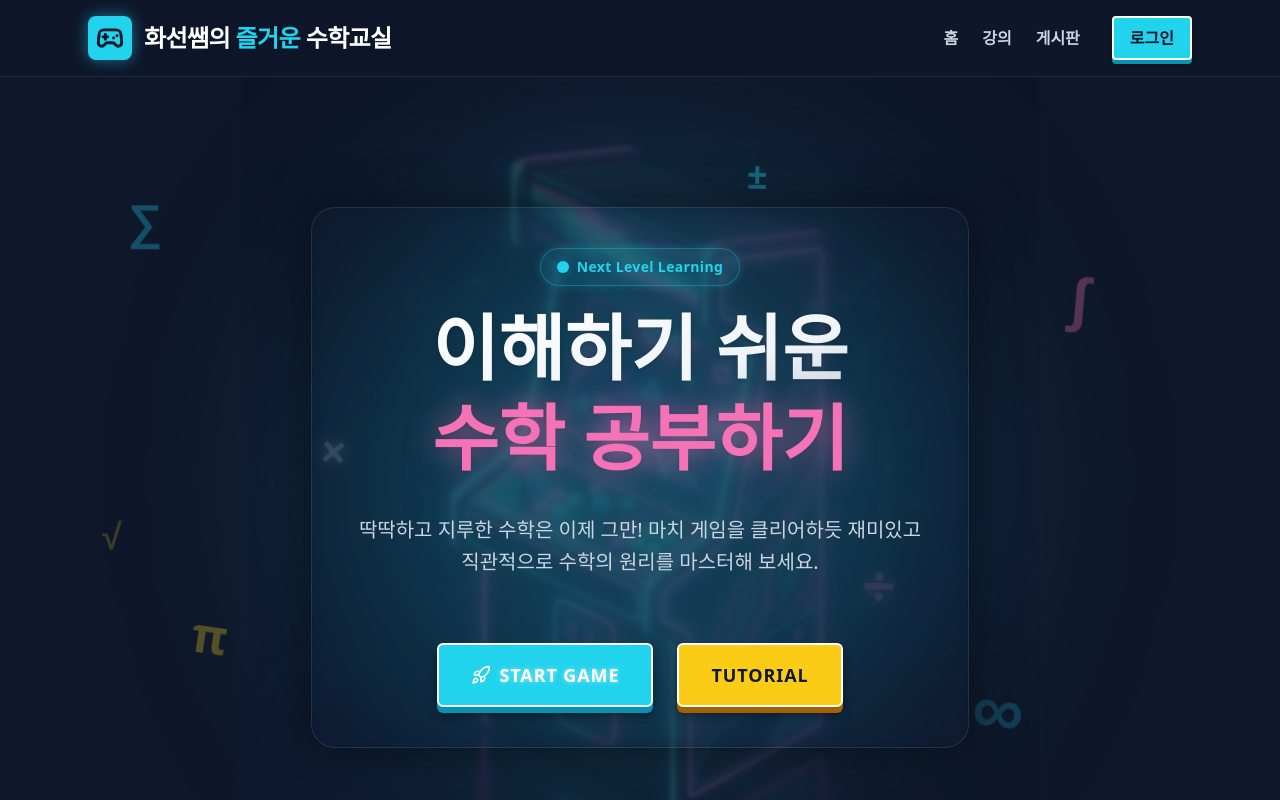
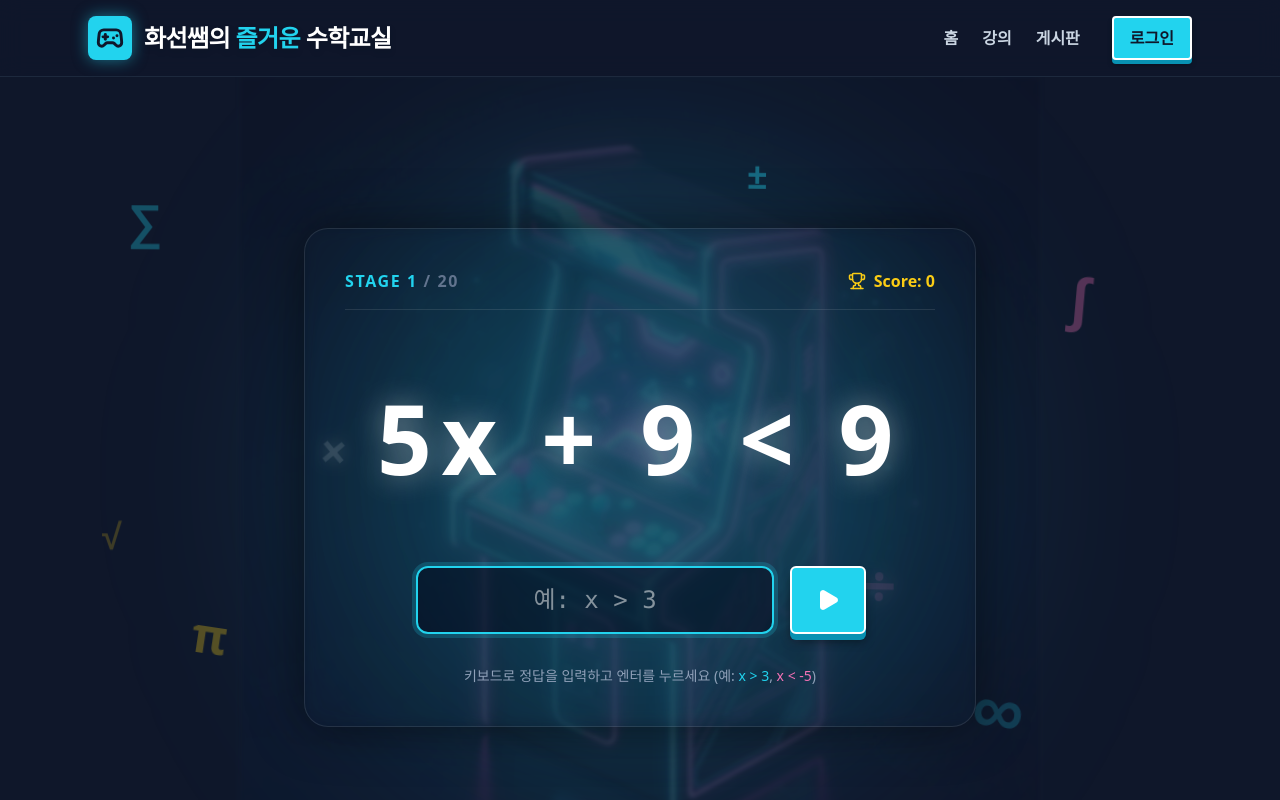
Before and after one commit to ghktjs5932-sketch/New, a Next.js app: page / in a window 1280 px wide. Both pictures are taken after a click on the button "START GAME". Shown: the top 800 px of the page. Built offline with nearby package versions, Linux system fonts and the light colour scheme.

Commit message:
feat: implement linear inequality math game logic and interactive UI

```diff
--- a/app/page.tsx
+++ b/app/page.tsx
@@ -1,6 +1,88 @@
-import { Rocket } from "lucide-react";
+"use client";
+
+import { useState } from "react";
+import { Rocket, Trophy, Play, RotateCcw } from "lucide-react";
+
+type Problem = {
+  question: string;
+  answer: string;
+};
+
+const generateProblems = (): Problem[] => {
+  const problems: Problem[] = [];
+  for (let i = 0; i < 20; i++) {
+    const isNegativeCoef = Math.random() > 0.7; // 30% chance for negative coefficient
+    let a = Math.floor(Math.random() * 5) + 1; // 1 to 5
+    if (isNegativeCoef) a = -a;
+    const b = Math.floor(Math.random() * 21) - 10; // -10 to 10
+    const x = Math.floor(Math.random() * 11) - 5; // -5 to 5 (the exact boundary point)
+
+    const c = a * x + b;
+    const isGreater = Math.random() > 0.5;
+
+    let question = "";
+    if (a === 1) question += "x";
+    else if (a === -1) question += "-x";
+    else question += `${a}x`;
+
+    if (b > 0) question += ` + ${b}`;
+    else if (b < 0) question += ` - ${Math.abs(b)}`;
+
+    question += isGreater ? " > " : " < ";
+    question += c;
+
+    let ansDir = isGreater ? ">" : "<";
+    if (a < 0) ansDir = isGreater ? "<" : ">";
+
+    const answer = `x${ansDir}${x}`;
+    problems.push({ question, answer });
+  }
+  return problems;
+};
 
 export default function Home() {
+  const [gameState, setGameState] = useState<"intro" | "playing" | "end">("intro");
+  const [problems, setProblems] = useState<Problem[]>([]);
+  const [currentIndex, setCurrentIndex] = useState(0);
+  const [score, setScore] = useState(0);
+  const [inputValue, setInputValue] = useState("");
+  const [feedback, setFeedback] = useState<"correct" | "wrong" | null>(null);
+
+  const startGame = () => {
+    setProblems(generateProblems());
+    setCurrentIndex(0);
+    setScore(0);
+    setInputValue("");
+    setFeedback(null);
+    setGameState("playing");
+  };
+
+  const submitAnswer = (e?: React.FormEvent) => {
+    if (e) e.preventDefault();
+    if (!inputValue.trim()) return;
+
+    // Normalize user input (remove all spaces, to lowercase)
+    const normalizedInput = inputValue.replace(/\s+/g, "").toLowerCase();
+    const isCorrect = normalizedInput === problems[currentIndex].answer;
+
+    if (isCorrect) {
+      setScore(s => s + 1);
+      setFeedback("correct");
+    } else {
+      setFeedback("wrong");
+    }
+
+    setTimeout(() => {
+      setFeedback(null);
+      setInputValue("");
+      if (currentIndex + 1 < problems.length) {
+        setCurrentIndex(c => c + 1);
+      } else {
+        setGameState("end");
+      }
+    }, 1000);
+  };
+
   return (
     <div className="flex-1 flex flex-col items-center justify-center p-8 relative z-10 overflow-hidden min-h-screen">
       {/* Decorative background grids/glows */}
@@ -24,7 +106,10 @@ export default function Home() {
         <div className="absolute top-[10%] right-[40%] text-4xl text-neon-cyan/40 animate-float-medium font-black animation-delay-2000">±</div>
       </div>
 
-      <div className="text-center space-y-8 max-w-2xl relative z-10 backdrop-blur-sm bg-slate-900/30 p-10 rounded-3xl border border-white/10 shadow-[0_0_50px_rgba(0,0,0,0.5)]">
+      <div className="text-center w-full max-w-2xl relative z-10 backdrop-blur-sm bg-slate-900/30 p-10 rounded-3xl border border-white/10 shadow-[0_0_50px_rgba(0,0,0,0.5)] transition-all duration-500">
+
+        {gameState === "intro" && (
+          <div className="space-y-8 animate-in fade-in zoom-in duration-500">
             <div className="inline-flex items-center gap-2 px-4 py-2 rounded-full border border-neon-cyan/30 bg-neon-cyan/10 text-neon-cyan font-semibold text-sm mb-4 tracking-wide shadow-[0_0_10px_rgba(34,211,238,0.2)]">
               <span className="relative flex h-3 w-3">
                 <span className="animate-ping absolute inline-flex h-full w-full rounded-full bg-neon-cyan opacity-75"></span>
@@ -39,19 +124,88 @@ export default function Home() {
             </h2>
 
             <p className="text-lg md:text-xl text-slate-300 font-medium leading-relaxed max-w-xl mx-auto">
-          딱딱하고 지루한 수학은 이제 그만! 마치 게임을 클리어하듯 재미있고 직관적으로 수학의 원리를 마스터해 보세요.
+              딱딱하고 지루한 수학은 이제 그만! 마치 게임을 클리어하듯 일차부등식 20문제를 풀고 마스터해 보세요.
             </p>
 
             <div className="pt-8 flex flex-col sm:flex-row items-center justify-center gap-6">
-          <button type="button" className="arcade-btn group flex items-center gap-2 w-full sm:w-auto">
+              <button type="button" onClick={startGame} className="arcade-btn group flex items-center gap-2 w-full sm:w-auto">
                 <Rocket size={20} className="group-hover:animate-bounce" />
                 <span>START GAME</span>
               </button>
+            </div>
+          </div>
+        )}
 
-          <button type="button" className="arcade-btn arcade-btn-yellow w-full sm:w-auto">
-            <span>TUTORIAL</span>
+        {gameState === "playing" && (
+          <div className="space-y-8 animate-in fade-in slide-in-from-bottom-8 duration-500">
+            <div className="flex items-center justify-between border-b border-white/10 pb-4">
+              <span className="text-neon-cyan font-bold tracking-widest uppercase">
+                Stage {currentIndex + 1} <span className="text-slate-500">/ 20</span>
+              </span>
+              <span className="text-bright-yellow font-bold flex items-center gap-2">
+                <Trophy size={18} /> Score: {score}
+              </span>
+            </div>
+
+            <div className="py-12 relative">
+              {feedback === "correct" && (
+                <div className="absolute inset-0 flex items-center justify-center z-20">
+                  <span className="text-6xl font-black text-green-400 drop-shadow-[0_0_20px_rgba(74,222,128,0.8)] animate-out fade-out zoom-out duration-1000">PERFECT!</span>
+                </div>
+              )}
+              {feedback === "wrong" && (
+                <div className="absolute inset-0 flex items-center justify-center z-20">
+                  <span className="text-6xl font-black text-red-500 drop-shadow-[0_0_20px_rgba(239,68,68,0.8)] animate-out fade-out zoom-out duration-1000">MISS!</span>
+                </div>
+              )}
+
+              <h3 className={`text-6xl md:text-8xl font-black text-white tracking-widest drop-shadow-[0_0_15px_rgba(255,255,255,0.4)] transition-opacity ${feedback ? 'opacity-20' : 'opacity-100'}`}>
+                {problems[currentIndex].question}
+              </h3>
+            </div>
+
+            <form onSubmit={submitAnswer} className="flex flex-col sm:flex-row gap-4 max-w-md mx-auto">
+              <input
+                type="text"
+                value={inputValue}
+                onChange={(e) => setInputValue(e.target.value)}
+                disabled={feedback !== null}
+                placeholder="예: x > 3"
+                className="flex-1 bg-slate-950/50 border-2 border-neon-cyan/50 rounded-xl px-6 py-4 text-2xl text-center text-white focus:outline-none focus:border-neon-cyan focus:ring-4 focus:ring-neon-cyan/20 transition-all font-mono"
+                autoFocus
+              />
+              <button
+                type="submit"
+                disabled={feedback !== null}
+                className="arcade-btn !px-6 !py-4"
+              >
+                <Play size={24} className="fill-current" />
+              </button>
+            </form>
+            <p className="text-sm text-slate-400">키보드로 정답을 입력하고 엔터를 누르세요 (예: <span className="text-neon-cyan">x &gt; 3</span>, <span className="text-pixel-pink">x &lt; -5</span>)</p>
+          </div>
+        )}
+
+        {gameState === "end" && (
+          <div className="space-y-8 animate-in fade-in zoom-in duration-500">
+            <h2 className="text-5xl font-black text-white mb-2">GAME OVER</h2>
+            <div className="py-8">
+              <div className="text-8xl font-black text-bright-yellow drop-shadow-[0_0_30px_rgba(250,204,21,0.6)]">
+                {score} <span className="text-4xl text-slate-400">/ 20</span>
+              </div>
+              <p className="mt-6 text-xl text-slate-300">
+                {score === 20 ? "완벽합니다! 수학 마스터 칭호를 획득하셨습니다! 🏆" :
+                 score >= 15 ? "훌륭합니다! 조금만 더 연습하면 마스터가 될 수 있어요! 🌟" :
+                 "수고하셨습니다! 다음에는 더 높은 점수에 도전해 보세요! 💪"}
+              </p>
+            </div>
+            <button type="button" onClick={startGame} className="arcade-btn arcade-btn-pink group flex items-center justify-center gap-2 mx-auto">
+              <RotateCcw size={20} className="group-hover:-rotate-180 transition-transform duration-500" />
+              <span>RESTART GAME</span>
             </button>
           </div>
+        )}
+
       </div>
     </div>
   );
```
Lines whose indentation alone changed are shown as unchanged.
